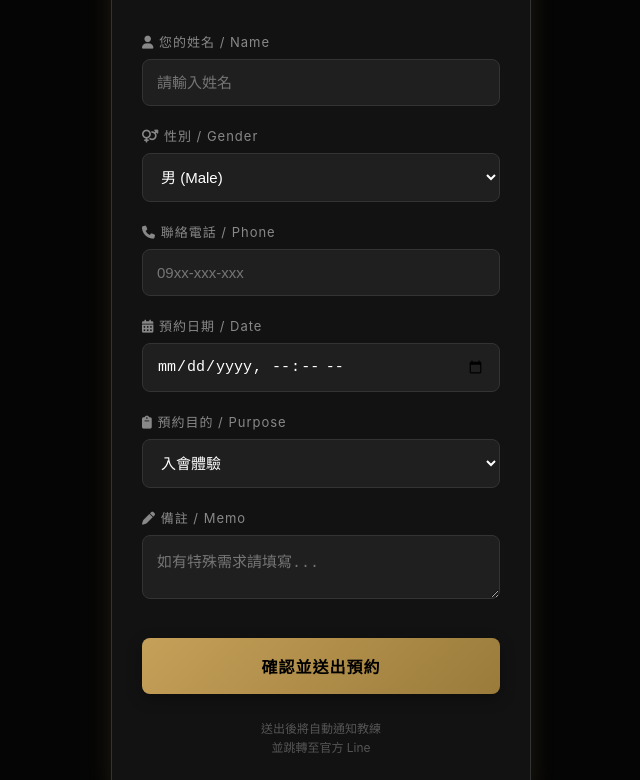
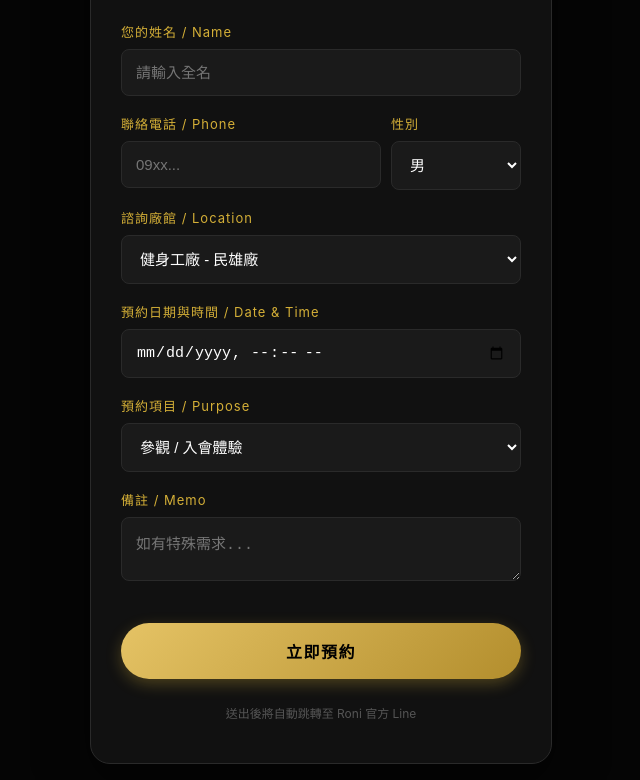
Before and after one commit to tabroni1234-droid/roni-booking, a plain HTML site: page index.html in a window 1280 px wide. Shown: the part 212-992 px from the top of the page, without its empty margins (319-959 px from the left). Drawn offline with Linux system fonts and the light colour scheme.

Commit message:
Update index.html

```diff
--- a/index.html
+++ b/index.html
@@ -3,174 +3,190 @@
 <head>
     <meta charset="UTF-8">
     <meta name="viewport" content="width=device-width, initial-scale=1.0, maximum-scale=1.0, user-scalable=no">
-    <title>Roni Fitness | 專業諮詢預約</title>
+    <title>Roni Fitness | 健體顧問預約諮詢</title>
 
     <link rel="stylesheet" href="https://cdnjs.cloudflare.com/ajax/libs/font-awesome/6.4.0/css/all.min.css">
 
     <style>
-        /* --- Roni 黑金極致美學 V2.0 --- */
+        /* Roni 極簡黑金美學 V3.0 Final */
         :root {
             --bg-color: #050505;
-            --card-bg: #121212;
-            --primary-gold: #C5A059;
-            --gold-gradient: linear-gradient(135deg, #C5A059 0%, #9A7B3A 100%);
-            --input-bg: #1f1f1f;
-            --text-gray: #B0B0B0;
+            --card-bg: #111111;
+            --primary-gold: #D4AF37;
+            --gold-gradient: linear-gradient(135deg, #E5C365 0%, #B38E2D 100%);
+            --text-gray: #888888;
+            --border-color: #2a2a2a;
         }
 
         body {
             background-color: var(--bg-color);
-            color: var(--primary-gold);
-            font-family: -apple-system, BlinkMacSystemFont, "Segoe UI", Roboto, sans-serif;
-            margin: 0; padding: 20px;
+            color: #fff;
+            font-family: -apple-system, BlinkMacSystemFont, "Helvetica Neue", sans-serif;
+            margin: 0; padding: 20px 15px;
+            min-height: 100vh;
             display: flex; justify-content: center; align-items: center;
-            min-height: 100vh;
         }
 
         .container {
-            width: 100%; max-width: 420px;
+            width: 100%; max-width: 400px;
             background: var(--card-bg);
             padding: 40px 30px;
-            box-shadow: 0 0 25px rgba(197, 160, 89, 0.15);
-            border-radius: 16px;
-            border: 1px solid #333;
-            box-sizing: border-box;
+            border-radius: 20px;
+            border: 1px solid var(--border-color);
+            box-shadow: 0 20px 50px rgba(0,0,0,0.5);
             position: relative;
+            overflow: hidden;
+        }
+
+        /* 頂部金線裝飾 */
+        .container::before {
+            content: '';
+            position: absolute; top: 0; left: 0; right: 0;
+            height: 3px;
+            background: var(--gold-gradient);
         }
 
         header { text-align: center; margin-bottom: 35px; }
 
-        /* 頭像框：使用 icon 代替圖片，避免破圖 */
-        .icon-box {
-            width: 80px; height: 80px;
+        /* Logo 區域 */
+        .logo-area {
+            width: 70px; height: 70px;
             margin: 0 auto 15px;
-            background: #000;
             border: 2px solid var(--primary-gold);
             border-radius: 50%;
             display: flex; justify-content: center; align-items: center;
-            font-size: 36px;
-            color: var(--primary-gold);
-            box-shadow: 0 0 15px rgba(197, 160, 89, 0.2);
+            font-size: 30px; color: var(--primary-gold);
+            box-shadow: 0 0 20px rgba(212, 175, 55, 0.2);
         }
 
         h1 {
-            font-size: 22px; margin: 0 0 8px 0;
-            text-transform: uppercase; letter-spacing: 2px;
-            background: var(--gold-gradient);
-            -webkit-background-clip: text;
-            -webkit-text-fill-color: transparent;
+            font-size: 20px; letter-spacing: 3px;
+            margin: 0 0 5px 0; color: var(--primary-gold);
+            text-transform: uppercase;
         }
 
-        .subtitle { font-size: 12px; color: var(--text-gray); letter-spacing: 1.5px; margin: 0; }
+        .subtitle { font-size: 11px; color: var(--text-gray); letter-spacing: 2px; }
 
-        .form-group { margin-bottom: 20px; }
-        label { display: block; margin-bottom: 8px; font-size: 13px; color: #888; letter-spacing: 1px; }
+        .form-group { margin-bottom: 18px; }
+
+        label {
+            display: block; margin-bottom: 8px;
+            font-size: 13px; color: var(--primary-gold);
+            letter-spacing: 1px;
+        }
 
         input, select, textarea {
             width: 100%; padding: 14px;
-            background: var(--input-bg);
-            border: 1px solid #333;
+            background: #1a1a1a;
+            border: 1px solid var(--border-color);
             color: #fff; border-radius: 8px;
-            box-sizing: border-box;
-            outline: none; font-size: 15px;
-            transition: 0.3s;
+            font-size: 15px; outline: none;
+            box-sizing: border-box; transition: 0.3s;
         }
 
         input:focus, select:focus, textarea:focus {
             border-color: var(--primary-gold);
-            box-shadow: 0 0 8px rgba(197, 160, 89, 0.2);
+            box-shadow: 0 0 10px rgba(212, 175, 55, 0.1);
+            background: #222;
         }
 
-        /* 按鈕樣式 */
+        /* 提交按鈕 */
         button.submit-btn {
-            width: 100%; padding: 16px; margin-top: 15px;
+            width: 100%; padding: 16px; margin-top: 20px;
             background: var(--gold-gradient);
-            border: none; border-radius: 8px;
-            color: #000; font-weight: bold; font-size: 16px;
-            letter-spacing: 1px; cursor: pointer;
-            box-shadow: 0 5px 15px rgba(0,0,0,0.3);
+            border: none; border-radius: 50px;
+            color: #000; font-weight: 700; font-size: 16px;
+            letter-spacing: 1.5px; cursor: pointer;
+            box-shadow: 0 5px 15px rgba(212, 175, 55, 0.3);
             transition: transform 0.2s;
         }
-        button.submit-btn:active { transform: scale(0.98); }
-        button.submit-btn:disabled { background: #444; color: #888; cursor: not-allowed; }
 
-        .note { margin-top: 25px; font-size: 12px; color: #555; text-align: center; line-height: 1.6; }
+        button.submit-btn:active { transform: scale(0.96); }
+        button.submit-btn:disabled { opacity: 0.6; cursor: not-allowed; }
 
-        /* 隱藏元素 */
-        .hidden { display: none; }
+        .note { text-align: center; margin-top: 25px; font-size: 12px; color: #555; line-height: 1.6; }
     </style>
 </head>
 <body>
 
 <div class="container">
     <header>
-        <div class="icon-box">
+        <div class="logo-area">
             <i class="fa-solid fa-dumbbell"></i>
         </div>
         <h1>Roni Fitness</h1>
-        <p class="subtitle">PROFESSIONAL CONSULTANT</p>
+        <p class="subtitle">CONSULTANT RESERVATION</p>
     </header>
 
     <form id="bookingForm">
         <div class="form-group">
-            <label><i class="fa-solid fa-user"></i> 您的姓名 / Name</label>
-            <input type="text" name="name" required placeholder="請輸入姓名">
+            <label>您的姓名 / Name</label>
+            <input type="text" name="name" required placeholder="請輸入全名">
+        </div>
+
+        <div style="display: grid; grid-template-columns: 2fr 1fr; gap: 10px;">
+            <div class="form-group">
+                <label>聯絡電話 / Phone</label>
+                <input type="tel" name="phone" required placeholder="09xx..." maxlength="10">
+            </div>
+            <div class="form-group">
+                <label>性別</label>
+                <select name="gender" required>
+                    <option value="男">男</option>
+                    <option value="女">女</option>
+                </select>
+            </div>
         </div>
 
         <div class="form-group">
-            <label><i class="fa-solid fa-venus-mars"></i> 性別 / Gender</label>
-            <select name="gender" required>
-                <option value="男">男 (Male)</option>
-                <option value="女">女 (Female)</option>
+            <label>諮詢廠館 / Location</label>
+            <select name="factory" required>
+                <option value="健身工廠民雄廠">健身工廠 - 民雄廠</option>
+                <option value="健身工廠嘉義廠">健身工廠 - 嘉義廠</option>
             </select>
         </div>
 
         <div class="form-group">
-            <label><i class="fa-solid fa-phone"></i> 聯絡電話 / Phone</label>
-            <input type="tel" name="phone" required placeholder="09xx-xxx-xxx">
-        </div>
-
-        <div class="form-group">
-            <label><i class="fa-solid fa-calendar-days"></i> 預約日期 / Date</label>
+            <label>預約日期與時間 / Date & Time</label>
             <input type="datetime-local" name="date" required>
         </div>
 
         <div class="form-group">
-            <label><i class="fa-solid fa-clipboard"></i> 預約目的 / Purpose</label>
+            <label>預約項目 / Purpose</label>
             <select name="purpose" required>
-                <option value="入會體驗">入會體驗</option>
-                <option value="舊客預約">舊客預約</option>
+                <option value="入會體驗">參觀 / 入會體驗</option>
+                <option value="舊客預約">舊客預約 / 課程</option>
                 <option value="資料補齊">資料補齊</option>
                 <option value="其他諮詢">其他諮詢</option>
             </select>
         </div>
 
         <div class="form-group">
-            <label><i class="fa-solid fa-pen"></i> 備註 / Memo</label>
-            <textarea name="memo" rows="2" placeholder="如有特殊需求請填寫..."></textarea>
+            <label>備註 / Memo</label>
+            <textarea name="memo" rows="2" placeholder="如有特殊需求..."></textarea>
         </div>
 
-        <button type="submit" class="submit-btn" id="submitBtn">確認並送出預約</button>
+        <button type="submit" class="submit-btn" id="submitBtn">立即預約</button>
     </form>
 
     <div class="note">
-        送出後將自動通知教練<br>並跳轉至官方 Line
+        送出後將自動跳轉至 Roni 官方 Line<br>
     </div>
 </div>
 
 <script>
     // ==========================================
-    // ⚠️ 設定區：請務必檢查這裡
+    // 系統設定區 (已自動填入您的資料)
     // ==========================================
 
-    // 1. 請填入您的 Discord Webhook 網址 (在引號內)
-    const DISCORD_WEBHOOK_URL = "您的_DISCORD_WEBHOOK_網址_貼在這裡";
+    // 1. 您的 Discord Webhook (通知發送到這裡)
+    const DISCORD_WEBHOOK_URL = "https://discordapp.com/api/webhooks/1449799845144559731/pTkKrAfV2NlUayLtBqN2nNLAXj5ktq_6cXsYwEgrZCWjCFw7j8dFscCG7kVmyrhAlLps";
 
-    // 2. 這是您的 Line 官方帳號
+    // 2. 您的 Google Script (備份到試算表)
+    const GOOGLE_SCRIPT_URL = "https://script.google.com/macros/s/AKfycbyBNTeC51u7lKbzx_BOFqNwgTwkMoA0HFLN4aOxUPSUaRtErAmtrS-Ml5oM_F9oYCx-EQ/exec";
+
+    // 3. 您的 Line 連結 (跳轉目標)
     const LINE_REDIRECT_URL = "https://line.me/ti/p/@781uizhn";
-
-    // 3. 這是您的 Google Script (負責備份資料)
-    const GOOGLE_SCRIPT_URL = "https://script.google.com/macros/s/AKfycbyBNTeC51u7lKbzx_BOFqNwgTwkMoA0HFLN4aOxUPSUaRtErAmtrS-Ml5oM_F9oYCx-EQ/exec";
 
     // ==========================================
 
@@ -180,53 +196,53 @@
     form.addEventListener('submit', e => {
         e.preventDefault();
 
+        // 按鈕動畫
         btn.disabled = true;
-        btn.innerText = "資料傳送中...";
+        btn.innerHTML = '<i class="fa-solid fa-spinner fa-spin"></i> 預約處理中...';
+        btn.style.opacity = "0.8";
 
         const formData = new FormData(form);
         const data = Object.fromEntries(formData.entries());
 
-        // 準備 Discord 卡片內容
+        // 準備 Discord 通知內容 (漂亮卡片格式)
         const discordPayload = {
             username: "Roni 預約管家",
-            avatar_url: "https://cdn-icons-png.flaticon.com/512/2964/2964514.png", // 健身圖示
+            avatar_url: "https://cdn-icons-png.flaticon.com/512/2964/2964514.png",
             embeds: [{
-                title: "✨ 新的預約通知 (New Booking)",
-                color: 12951641, // 金色
+                title: "💎 新的諮詢預約！",
+                color: 13931271, // 金色
                 fields: [
                     { name: "👤 姓名", value: `${data.name} (${data.gender})`, inline: true },
                     { name: "📞 電話", value: data.phone, inline: true },
+                    { name: "🏢 廠館", value: data.factory, inline: true },
+                    { name: "📅 時間", value: data.date.replace("T", " "), inline: false },
                     { name: "🎯 目的", value: data.purpose, inline: true },
-                    { name: "📅 時間", value: data.date.replace("T", " "), inline: false },
                     { name: "📝 備註", value: data.memo || "無", inline: false }
                 ],
-                footer: { text: "來自 Roni Fitness 預約系統" },
+                footer: { text: "Roni Fitness Reservation System" },
                 timestamp: new Date().toISOString()
             }]
         };
 
-        // 同時發送請求
-        const sendToDiscord = fetch(DISCORD_WEBHOOK_URL, {
+        // 同時執行：發送 Discord + 發送 Google
+        Promise.all([
+            fetch(DISCORD_WEBHOOK_URL, {
                 method: "POST",
                 headers: { "Content-Type": "application/json" },
                 body: JSON.stringify(discordPayload)
-        }).catch(err => console.log("Discord error:", err)); // 忽略 Discord 錯誤，避免卡住
+            }).catch(e => console.log("Discord error")),
 
-        const sendToGoogle = fetch(GOOGLE_SCRIPT_URL, {
+            fetch(GOOGLE_SCRIPT_URL, {
                 method: 'POST',
                 body: formData
-        }).catch(err => console.log("Google error:", err));
-
-        // 等待所有請求發送 (不管成功失敗都跳轉)
-        Promise.all([sendToDiscord, sendToGoogle]).then(() => {
-            alert("✅ 預約成功！我們已收到您的資訊。");
+            }).catch(e => console.log("Google error"))
+        ]).then(() => {
+            // 成功後延遲 0.8 秒跳轉，讓使用者看到處理完成
+            setTimeout(() => {
+                alert("預約成功！\n即將為您跳轉至官方 Line。");
                 window.location.href = LINE_REDIRECT_URL;
+            }, 800);
         });
-
-        // 設置超時保險 (防止網路卡住)
-        setTimeout(() => {
-            window.location.href = LINE_REDIRECT_URL;
-        }, 2000);
     });
 </script>
 
```
Lines whose indentation alone changed are shown as unchanged.
